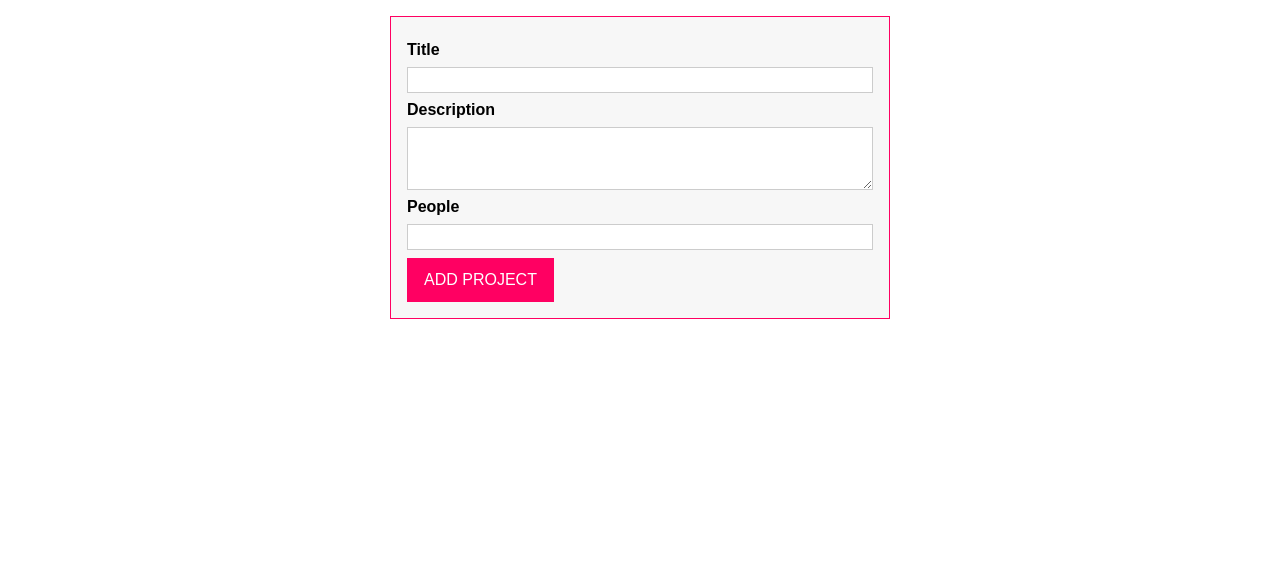
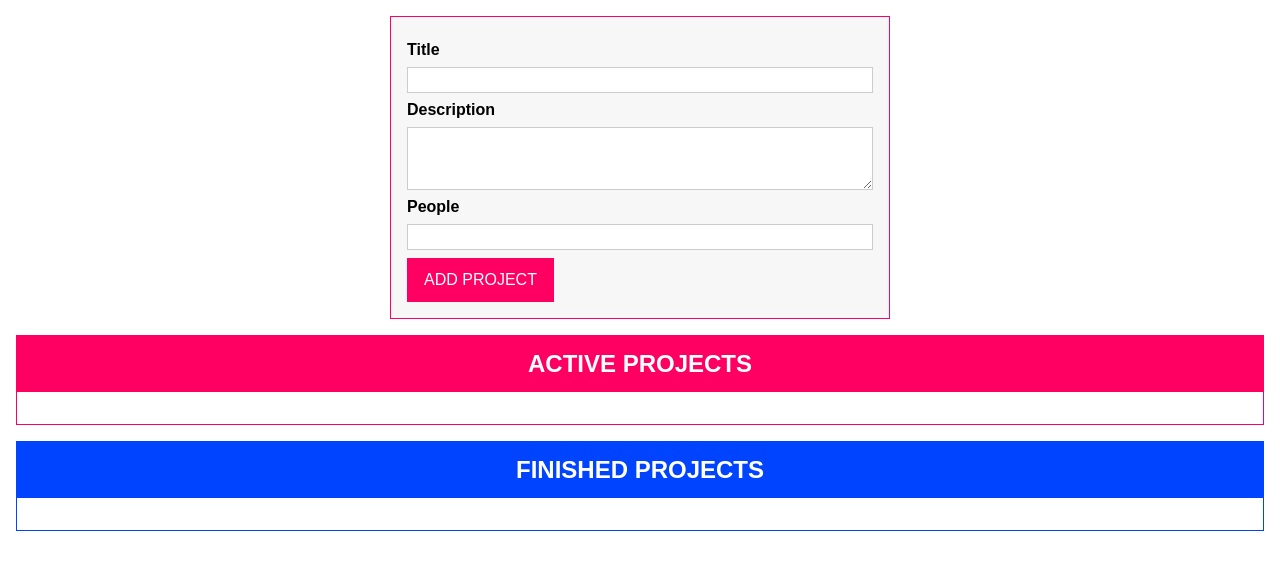
Before and after one commit to dmitriyyan/drag-and-drop-ts, a website with bundled scripts: page index.html in a window 1280 px wide. Built offline with nearby package versions, Linux system fonts and the light colour scheme.

Commit message:
add project lists

```diff
--- a/app.css
+++ b/app.css
@@ -76,11 +76,11 @@ button:active {
     max-width: 500px;
 }
 
-#finished-projects {
+.finished-projects {
 	border-color: #0044ff;
 }
 
-#finished-projects header {
+.finished-projects header {
 	background: #0044ff;
 }
 
@@ -106,7 +106,7 @@ button:active {
 	margin: 0.5rem 0;
 }
 
-#finished-projects li h2 {
+.finished-projects li h2 {
 	color: #0044ff;
 }
 
@@ -123,6 +123,6 @@ button:active {
 	background: #ffe3ee;
 }
 
-#finished-projects .droppable {
+.finished-projects .droppable {
 	background: #d6e1ff;
 }
--- a/src/app.ts
+++ b/src/app.ts
@@ -53,6 +53,39 @@ function autobind(
 	};
 
 	return newDescriptor;
+}
+
+class ProjectList {
+	templateEl: HTMLTemplateElement;
+	appEl: HTMLDivElement;
+	section: HTMLElement;
+
+	constructor(private type: 'active' | 'finished') {
+		this.templateEl = document.getElementById(
+			'project-list'
+		)! as HTMLTemplateElement;
+
+		this.appEl = document.getElementById('app')! as HTMLDivElement;
+
+		const importedNode = document.importNode(this.templateEl.content, true);
+		this.section = importedNode.firstElementChild as HTMLElement;
+		this.section.classList.add(`${this.type}-projects`);
+
+		this.renderList();
+	}
+
+	private addContent() {
+		const listId = `${this.type}-projects-list`;
+		this.section.querySelector('ul')!.id = listId;
+		this.section.querySelector(
+			'h2'
+		)!.textContent = `${this.type.toUpperCase()} PROJECTS`;
+	}
+
+	private renderList() {
+		this.addContent();
+		this.appEl.appendChild(this.section);
+	}
 }
 
 class ProjectInput {
@@ -129,8 +162,7 @@ class ProjectInput {
 
 		const userInput = this.harvestUserInput();
 		if (Array.isArray(userInput)) {
-			const [title, description, people] = userInput;
-			console.log(title, description, people);
+			// const [title, description, people] = userInput;
 			this.clearInput();
 		}
 	}
@@ -144,4 +176,6 @@ class ProjectInput {
 	}
 }
 
-new ProjectInput();
+const projectInput = new ProjectInput();
+const activeProjectList = new ProjectList('active');
+const finishedProjectList = new ProjectList('finished');
```
